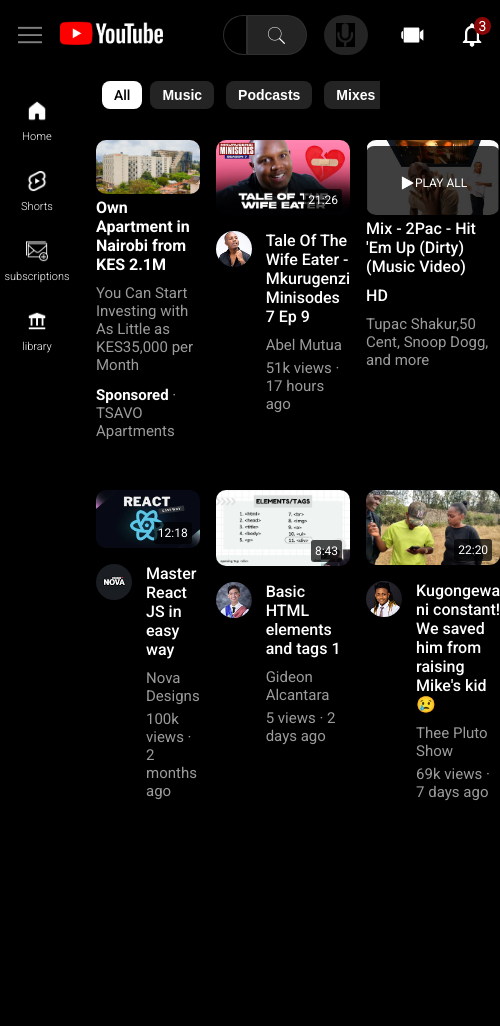
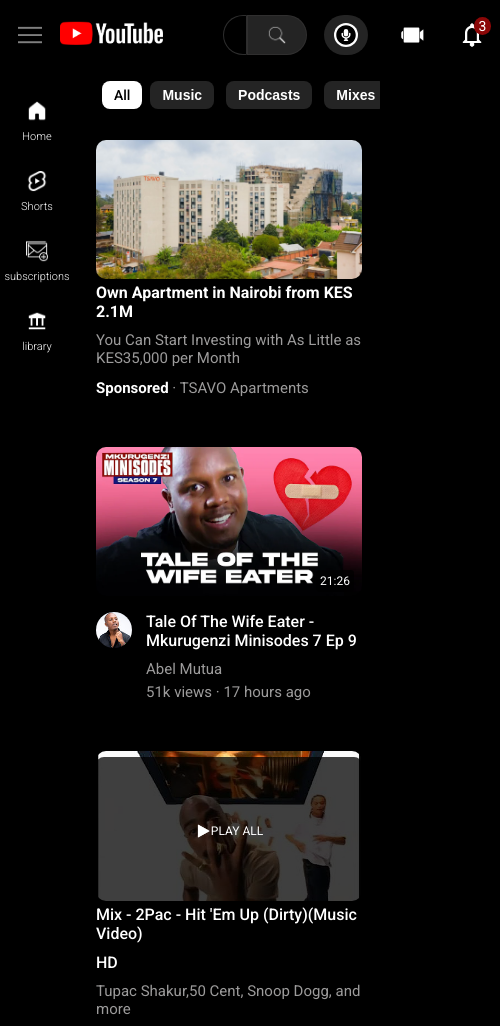
Before and after one commit to Mp-kash/youtubeClone, a plain HTML site: page index.html in a window 390 px wide. Shown: the top 1026 px of the page, 500 px wide, since content can reach past the window. Drawn offline with Linux system fonts and the light colour scheme.

Commit message:
added the media queries

```diff
--- a/header.css
+++ b/header.css
@@ -101,9 +101,14 @@
   opacity: 1;
 }
 
+.search-icon{
+  height: 24px;
+}
+
 .voice-icon{
   height: 24px;
-  color:#fff;
+  background-color: #fff;
+  border-radius: 24px;
 }
 
 .voice-icon-button{
--- a/index.html
+++ b/index.html
@@ -25,11 +25,11 @@
         <div class="middle-section">
           <input type="text" placeholder="Search" class="search-bar">
           <button class="search-icon-button">
-            <img class="search-icon" src="icons/search2.png">
+            <img class="search-icon" src="icons/search1.png">
             <div class="tooltip">Search</div>
           </button>
           <button class="voice-icon-button">
-            <img class="voice-icon" src="icons/voice.png">
+            <img class="voice-icon" src="icons/mic-circle.svg">
             <div class="tooltip">Search with your voice</div>
           </button>
         </div>
--- a/video.css
+++ b/video.css
@@ -3,6 +3,24 @@
   grid-template-columns: 1fr 1fr 1fr;
   column-gap: 16px;
   row-gap: 45px;
+}
+
+@media(max-width: 700px){
+  .video-grid{
+    grid-template-columns: 1fr;
+  }
+}
+
+@media(min-width: 701px) and (max-width: 1000px){
+  .video-grid{
+    grid-template-columns: 1fr 1fr;
+  }
+}
+
+@media(min-with: 1001px){
+  .video-grid{
+    grid-template-columns: 1fr 1fr 1fr;
+  }
 }
 
 .video-preview{
```
Also changed, not shown: icons/mic-circle.svg (added).
